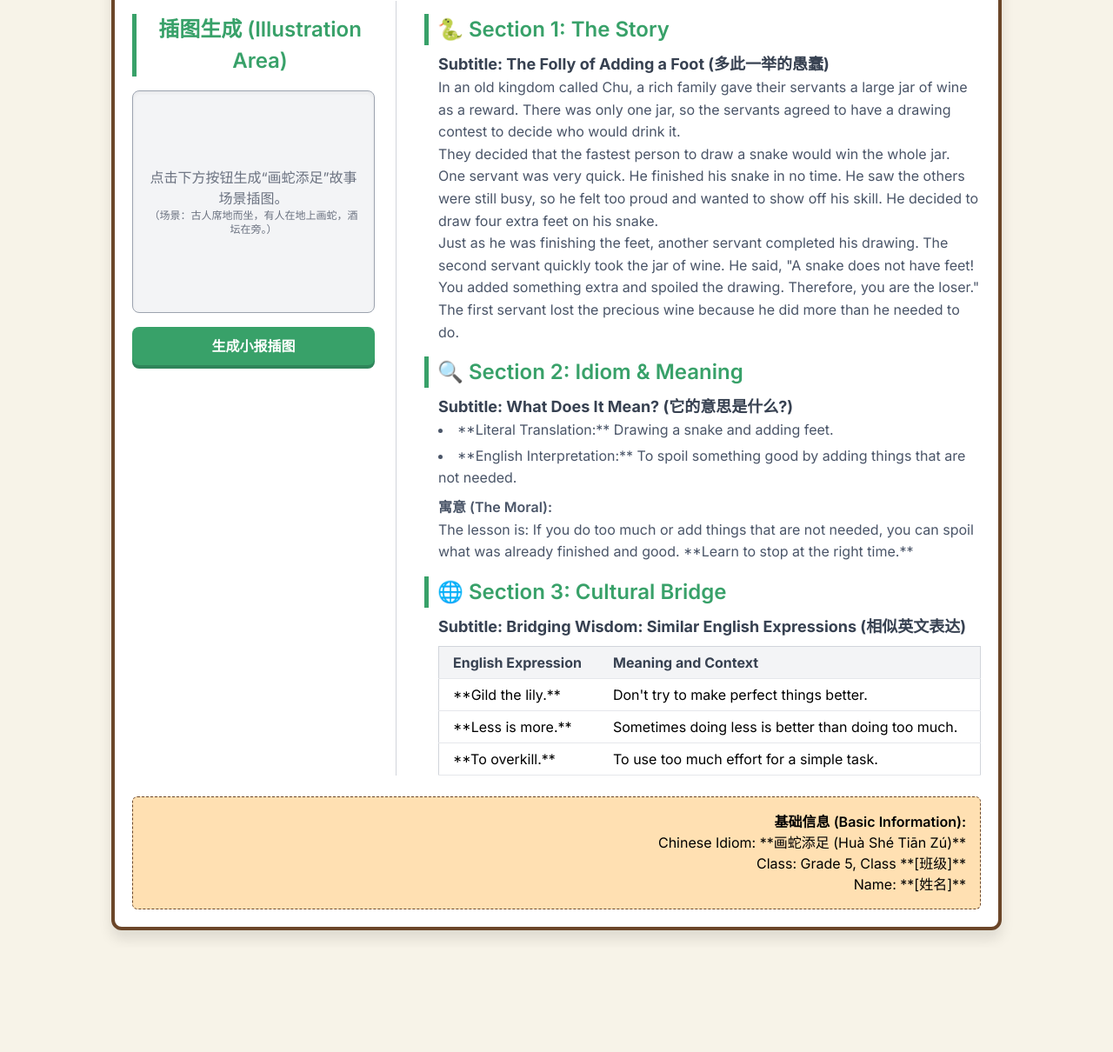
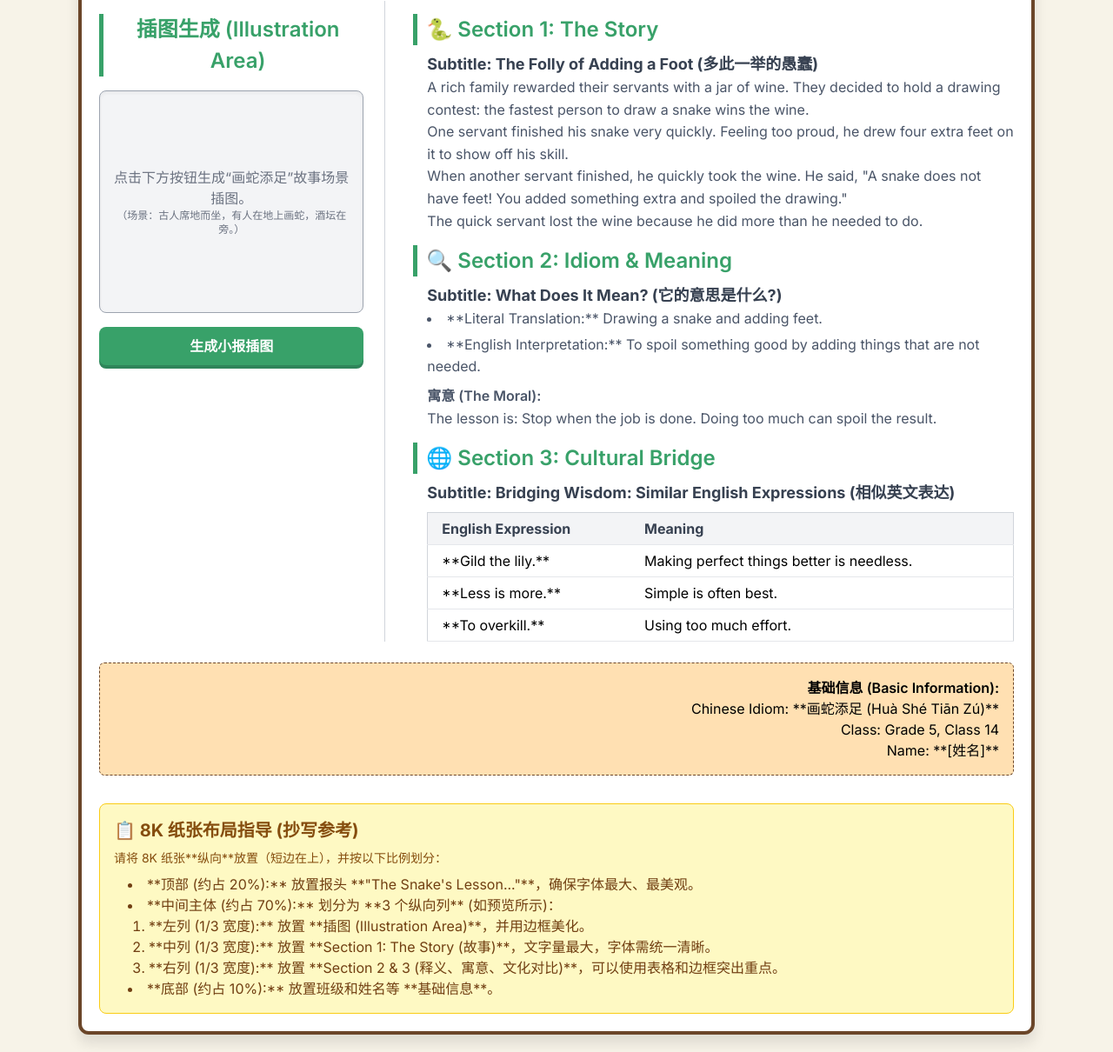
Before and after one commit to stzhangym/OTHERTHINGS, a plain HTML site: page snake.html in a window 1280 px wide. Shown: the part 180-1390 px from the top of the page at 87% size. Before the commit the page ends 1270 px from the top, so only its background shows below. Drawn offline with nearby package versions, Linux system fonts and the light colour scheme.

Commit message:
Update snake.html

```diff
--- a/snake.html
+++ b/snake.html
@@ -8,8 +8,9 @@
     <link href="https://fonts.googleapis.com/css2?family=Inter:wght@400;600;700&display=swap" rel="stylesheet">
     <style>
         body { font-family: 'Inter', sans-serif; background-color: #f7f3e8; }
+        /* 调整最大宽度以模拟 8K 版面的宽敞感 */
         .newspaper-container {
-            max-width: 1024px;
+            max-width: 1100px;
             margin: 20px auto;
             background-color: #ffffff;
             border: 4px solid #6b4629;
@@ -64,7 +65,7 @@
 
 <div class="newspaper-container">
 
-    <!-- 报头区：调整为更直接的表达 -->
+    <!-- 报头区：五年级简化版 -->
     <h1 class="header-title">The Snake's Lesson: A Chinese Idiom Story</h1>
     <p class="text-center text-sm text-gray-600 mb-6">英文成语小报定稿内容 - 画蛇添足 (Huà Shé Tiān Zú)</p>
 
@@ -93,19 +94,18 @@
 
         </div>
 
-        <!-- 右侧：小报内容展示区 -->
+        <!-- 右侧：小报内容展示区 (字数减少) -->
         <div class="col-span-2">
 
-            <!-- 故事区：简化句型和词汇 -->
+            <!-- 故事区：字数大幅减少 -->
             <h2 class="section-title">🐍 Section 1: The Story</h2>
             <h3 class="font-bold text-lg text-gray-700 ml-4">Subtitle: The Folly of Adding a Foot (多此一举的愚蠢)</h3>
-            <p class="content-text ml-4">In an old kingdom called Chu, a rich family gave their servants a large jar of wine as a reward. There was only one jar, so the servants agreed to have a drawing contest to decide who would drink it.</p>
-            <p class="content-text ml-4">They decided that the fastest person to draw a snake would win the whole jar.</p>
-            <p class="content-text ml-4">One servant was very quick. He finished his snake in no time. He saw the others were still busy, so he felt too proud and wanted to show off his skill. He decided to draw four extra feet on his snake.</p>
-            <p class="content-text ml-4">Just as he was finishing the feet, another servant completed his drawing. The second servant quickly took the jar of wine. He said, "A snake does not have feet! You added something extra and spoiled the drawing. Therefore, you are the loser."</p>
-            <p class="content-text ml-4">The first servant lost the precious wine because he did more than he needed to do.</p>
+            <p class="content-text ml-4">A rich family rewarded their servants with a jar of wine. They decided to hold a drawing contest: the fastest person to draw a snake wins the wine.</p>
+            <p class="content-text ml-4">One servant finished his snake very quickly. Feeling too proud, he drew four extra feet on it to show off his skill.</p>
+            <p class="content-text ml-4">When another servant finished, he quickly took the wine. He said, "A snake does not have feet! You added something extra and spoiled the drawing."</p>
+            <p class="content-text ml-4">The quick servant lost the wine because he did more than he needed to do.</p>
 
-            <!-- 释义与寓意区：简化表达 -->
+            <!-- 释义与寓意区：字数减少 -->
             <h2 class="section-title">🔍 Section 2: Idiom & Meaning</h2>
             <h3 class="font-bold text-lg text-gray-700 ml-4">Subtitle: What Does It Mean? (它的意思是什么?)</h3>
             <div class="ml-4 content-text">
@@ -114,10 +114,10 @@
                     <li>**English Interpretation:** To spoil something good by adding things that are not needed.</li>
                 </ul>
                 <p class="mt-2 font-semibold">寓意 (The Moral):</p>
-                <p>The lesson is: If you do too much or add things that are not needed, you can spoil what was already finished and good. **Learn to stop at the right time.**</p>
+                <p>The lesson is: Stop when the job is done. Doing too much can spoil the result.</p>
             </div>
 
-            <!-- 文化对比区：简化英文表达的解释 -->
+            <!-- 文化对比区：字数减少 -->
             <h2 class="section-title">🌐 Section 3: Cultural Bridge</h2>
             <h3 class="font-bold text-lg text-gray-700 ml-4">Subtitle: Bridging Wisdom: Similar English Expressions (相似英文表达)</h3>
             <div class="ml-4 mt-2">
@@ -125,21 +125,21 @@
                     <thead>
                         <tr class="bg-gray-100 text-gray-700 text-left">
                             <th class="py-2 px-4 border-b">English Expression</th>
-                            <th class="py-2 px-4 border-b">Meaning and Context</th>
+                            <th class="py-2 px-4 border-b">Meaning</th>
                         </tr>
                     </thead>
                     <tbody>
                         <tr class="hover:bg-gray-50">
                             <td class="py-2 px-4 border-b">**Gild the lily.**</td>
-                            <td class="py-2 px-4 border-b">Don't try to make perfect things better.</td>
+                            <td class="py-2 px-4 border-b">Making perfect things better is needless.</td>
                         </tr>
                         <tr class="hover:bg-gray-50">
                             <td class="py-2 px-4 border-b">**Less is more.**</td>
-                            <td class="py-2 px-4 border-b">Sometimes doing less is better than doing too much.</td>
+                            <td class="py-2 px-4 border-b">Simple is often best.</td>
                         </tr>
                         <tr class="hover:bg-gray-50">
                             <td class="py-2 px-4 border-b">**To overkill.**</td>
-                            <td class="py-2 px-4 border-b">To use too much effort for a simple task.</td>
+                            <td class="py-2 px-4 border-b">Using too much effort.</td>
                         </tr>
                     </tbody>
                 </table>
@@ -151,8 +151,27 @@
     <div class="info-box mt-6 p-4 text-right">
         <p class="font-semibold">基础信息 (Basic Information):</p>
         <p>Chinese Idiom: **画蛇添足 (Huà Shé Tiān Zú)**</p>
-        <p>Class: Grade 5, Class **[班级]**</p>
+        <p>Class: Grade 5, Class 14</p>
         <p>Name: **[姓名]**</p>
+    </div>
+
+    <!-- 8K 纸张布局参考 (供抄写时参考) -->
+    <div class="mt-8 p-4 bg-yellow-100 border border-yellow-400 rounded-lg">
+        <h3 class="font-bold text-xl text-yellow-800">📋 8K 纸张布局指导 (抄写参考)</h3>
+        <p class="text-sm text-yellow-800 mt-2">
+            请将 8K 纸张**纵向**放置（短边在上），并按以下比例划分：
+        </p>
+        <ul class="list-disc list-inside ml-4 mt-2 text-yellow-900 text-base">
+            <li>**顶部 (约占 20%):** 放置报头 **"The Snake's Lesson..."**，确保字体最大、最美观。</li>
+            <li>**中间主体 (约占 70%):** 划分为 **3 个纵向列** (如预览所示)：
+                <ol class="ml-6 list-decimal">
+                    <li>**左列 (1/3 宽度):** 放置 **插图 (Illustration Area)**，并用边框美化。</li>
+                    <li>**中列 (1/3 宽度):** 放置 **Section 1: The Story (故事)**，文字量最大，字体需统一清晰。</li>
+                    <li>**右列 (1/3 宽度):** 放置 **Section 2 & 3 (释义、寓意、文化对比)**，可以使用表格和边框突出重点。</li>
+                </ol>
+            </li>
+            <li>**底部 (约占 10%):** 放置班级和姓名等 **基础信息**。</li>
+        </ul>
     </div>
 </div>
 
```
